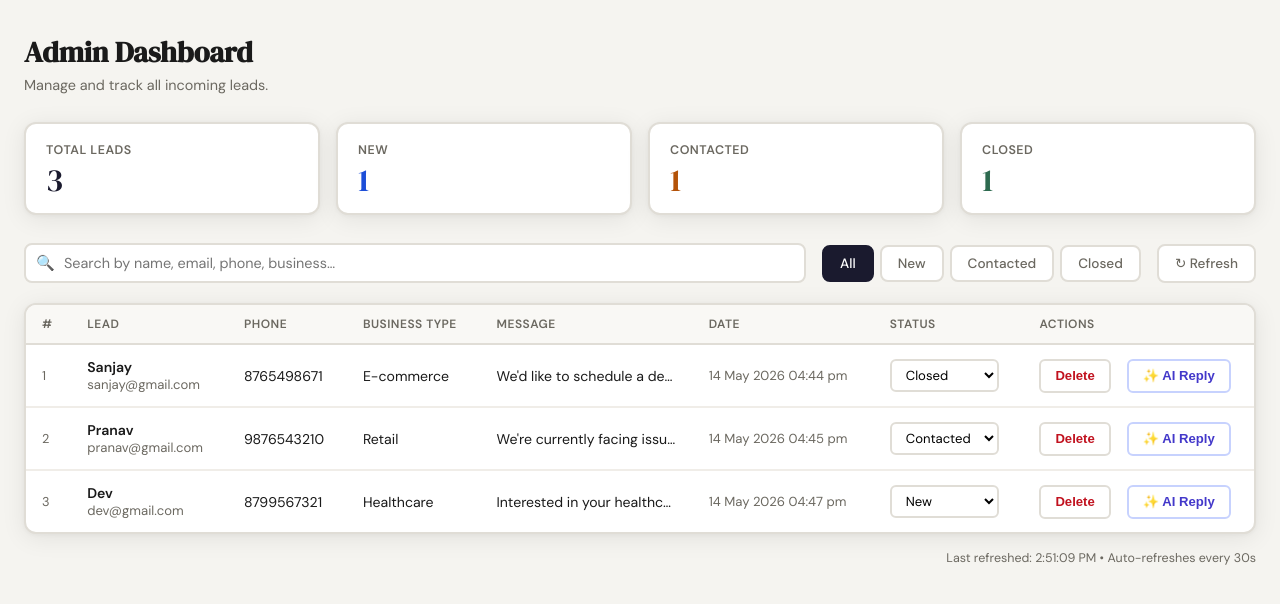
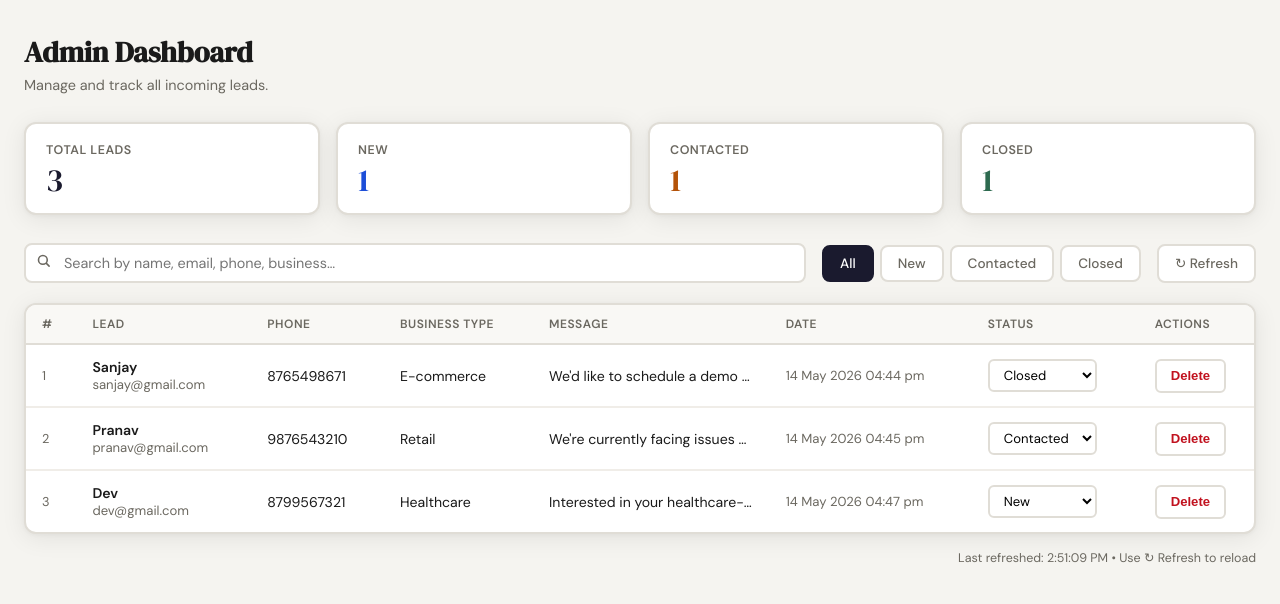
Before and after one commit to VVLPriyanka/lead_management_system, a Flask app: page /dashboard in a window 1280 px wide. Shown: the part 56-660 px from the top of the page. Run offline with Flask 3, Linux system fonts and the light colour scheme; data comes from the database, SQL or seed files in the repository; both versions use the stored data as it was after the commit.

Commit message:
Fix email reply, remove AI reply button, remove auto-refresh

```diff
--- a/app.py
+++ b/app.py
@@ -87,30 +87,26 @@ def validate_lead(data):
 # EMAIL AUTO-REPLY
 # ─────────────────────────────────────────
 
-def send_auto_reply(lead_name, lead_email, business_type, message_preview):
-    """Send a personalised auto-reply email via Gmail SMTP."""
-    sender_email = os.environ.get("EMAIL_USER")
-    sender_pass  = os.environ.get("EMAIL_PASS")
+def send_auto_reply(lead_name, lead_email, business_type, message):
+    """Send a personalised auto-reply email via Gmail SMTP.
+    Uses the same AI/template reply body as the dashboard AI Reply modal."""
+    sender_email = os.environ.get("GMAIL_USER")
+    sender_pass  = os.environ.get("GMAIL_PASS")
 
     # Gracefully skip if env vars are not configured
     if not sender_email or not sender_pass:
-        print("[Email] Skipped — EMAIL_USER / EMAIL_PASS not set.")
+        print("[Email] Skipped — GMAIL_USER / GMAIL_PASS not set.")
         return
 
+    # Use the same reply logic as the dashboard AI Reply button
+    body, source = generate_ai_reply(lead_name, lead_email, business_type, message)
+    if body is None:
+        body = generate_template_reply(lead_name, business_type, message)
+        source = "template"
+
+    print(f"[Email] Using {source} reply for {lead_email}")
+
     subject = "Thanks for reaching out — LeadFlow"
-    body = f"""Hi {lead_name},
-
-Thank you for getting in touch! We've received your enquiry and will get back to you shortly.
-
-Here's a summary of what you sent us:
-  • Business type : {business_type}
-  • Your message  : {message_preview[:120]}{'...' if len(message_preview) > 120 else ''}
-
-We typically respond within 1–2 business days.
-
-Warm regards,
-The LeadFlow Team
-"""
 
     msg = MIMEMultipart()
     msg["From"]    = sender_email
--- a/templates/dashboard.html
+++ b/templates/dashboard.html
@@ -274,7 +274,7 @@
     .toast.fail    { background: var(--red);   color: #fff; }
     .toast.show    { opacity: 1; transform: translateY(0); }
 
-    /* Auto-refresh indicator */
+    /* Refresh info */
     .refresh-info {
       font-size: 0.78rem;
       color: var(--muted);
@@ -324,7 +324,12 @@
   <!-- Controls -->
   <div class="controls">
     <div class="search-wrap">
-      <span class="search-icon">🔍</span>
+      <span class="search-icon">
+        <svg xmlns="http://www.w3.org/2000/svg" width="15" height="15" viewBox="0 0 24 24" fill="none" stroke="#6b6860" stroke-width="2.5" stroke-linecap="round" stroke-linejoin="round">
+          <circle cx="11" cy="11" r="7"/>
+          <line x1="21" y1="21" x2="16.65" y2="16.65"/>
+        </svg>
+      </span>
       <input type="text" id="searchInput" placeholder="Search by name, email, phone, business…" />
     </div>
     <div class="filter-btns">
@@ -409,7 +414,7 @@
     // Update refresh timestamp
     const now = new Date();
     document.getElementById('refreshInfo').textContent =
-      `Last refreshed: ${now.toLocaleTimeString()}  •  Auto-refreshes every 30s`;
+      `Last refreshed: ${now.toLocaleTimeString()}  •  Use ↻ Refresh to reload`;
   }
 
   // ── Render table rows ─────────────────────────────────
@@ -450,7 +455,6 @@
         <td style="white-space:nowrap; padding-right:10px;">
           <div style="display:flex; gap:16px; align-items:center;">
             <button onclick="deleteLead(${lead.id}, this)" style="background:none; border:2px solid #e0ddd6; border-radius:6px; padding:7px 14px; cursor:pointer; color:#c1121f; font-size:0.82rem; font-weight:600; transition:all 0.2s; white-space:nowrap; line-height:1; height:34px; box-sizing:border-box;" onmouseover="this.style.background='#ffe5e5'" onmouseout="this.style.background='none'">Delete</button>
-            <button onclick="openReplyModal(${lead.id})" style="background:none; border:2px solid #c7d2fe; border-radius:6px; padding:7px 14px; cursor:pointer; color:#4338ca; font-size:0.82rem; font-weight:600; transition:all 0.2s; white-space:nowrap; line-height:1; height:34px; box-sizing:border-box;" onmouseover="this.style.background='#eef2ff'" onmouseout="this.style.background='none'">✨ AI Reply</button>
           </div>
         </td>
       </tr>
@@ -518,12 +522,6 @@
     loadLeads();
   });
 
-  // ── Auto-refresh every 30 seconds ────────────────────
-  setInterval(() => {
-    loadStats();
-    loadLeads();
-  }, 30000);
-
   // ── Initial load ──────────────────────────────────────
   loadStats();
   loadLeads();
@@ -551,7 +549,7 @@
     <!-- Modal header -->
     <div style="background:#1a1a2e; padding:1.1rem 1.5rem; display:flex; align-items:center; justify-content:space-between;">
       <div>
-        <div style="font-family:'DM Serif Display',serif; color:#fff; font-size:1.1rem;">✨ AI Reply Draft</div>
+        <div style="font-family:'DM Serif Display',serif; color:#fff; font-size:1.1rem;">AI Reply Draft</div>
         <div id="modalMeta" style="font-size:0.78rem; color:rgba(255,255,255,0.55); margin-top:2px;"></div>
       </div>
       <button onclick="closeReplyModal()" style="background:none; border:none; color:rgba(255,255,255,0.6); font-size:1.4rem; cursor:pointer; line-height:1; padding:4px;">×</button>
@@ -630,12 +628,12 @@
 
       const badge = document.getElementById('sourceBadge');
       if (data.source === 'ai') {
-        badge.textContent = '✨ Generated by Claude AI';
+        //badge.textContent = '✨ Generated by Claude AI';
         badge.style.cssText = 'display:inline-block;font-size:0.72rem;font-weight:700;padding:3px 10px;border-radius:20px;letter-spacing:0.4px;background:#eef2ff;color:#4338ca;';
-      } else {
-        badge.textContent = '📄 Template reply (set ANTHROPIC_API_KEY for AI)';
-        badge.style.cssText = 'display:inline-block;font-size:0.72rem;font-weight:700;padding:3px 10px;border-radius:20px;letter-spacing:0.4px;background:#fef3c7;color:#b45309;';
-      }
+      } //else {
+       // badge.textContent = '📄 Template reply (set ANTHROPIC_API_KEY for AI)';
+        //badge.style.cssText = 'display:inline-block;font-size:0.72rem;font-weight:700;padding:3px 10px;border-radius:20px;letter-spacing:0.4px;background:#fef3c7;color:#b45309;';
+      //}
 
       document.getElementById('replyLoading').style.display = 'none';
       document.getElementById('replyContent').style.display = 'block';
```
Also changed, not shown: templates/index.html (+4 -4 lines), leads.db.
